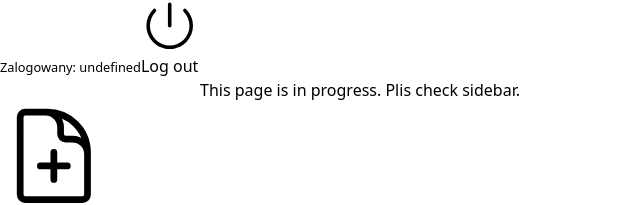
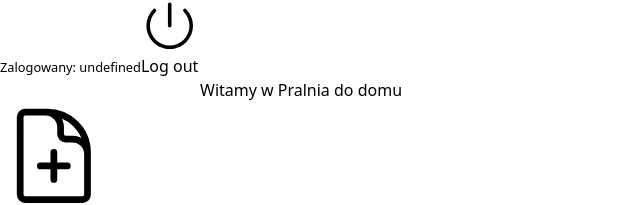
Before and after one commit to BgJw/Black-Frontend-, a Next.js app: page / in a window 1280 px wide. Shown: the part 112-317 px from the top of the page, without its empty margins (0-640 px from the left). Built offline with nearby package versions, Linux system fonts and the light colour scheme; no server answers.

Commit message:
improvement schedule component, fix double render

```diff
--- a/package.json
+++ b/package.json
@@ -25,10 +25,10 @@
     "react-redux": "^8.1.3",
     "redux": "^5.0.0",
     "redux-thunk": "^3.1.0",
-    "sass": "^1.69.4",
     "typescript": "5.2.2"
   },
   "devDependencies": {
+    "sass": "^1.69.4",
     "autoprefixer": "^10.4.16",
     "postcss": "^8.4.38",
     "tailwindcss": "^3.3.3"
--- a/src/app/list/page.tsx
+++ b/src/app/list/page.tsx
@@ -1,4 +1,5 @@
 'use client'
+
 import ListHeader from '@/components/list/header';
 import ListTitle from '@/components/list/listTitle';
 import Orders from '@/components/list/orders';
--- a/src/app/page.tsx
+++ b/src/app/page.tsx
@@ -1,11 +1,19 @@
+import BackgroundVideo from "@/components/backgroundVideo";
 
 const Home = () =>  {
+
+
   return (
-      <main className="p-2">
+      <main >
+        <BackgroundVideo />
+        <div className="h-screen w-full z-10 flex justify-center items-center relative delay-2000 duration-500 transition-all">
           <div>
-             This page is in progress.
-             Plis check sidebar.
+            <h1 className="text-[40px]">
+              Witamy w Pralnia do domu
+
+            </h1>
           </div>
+        </div>
       </main>
   )
 }
--- a/src/app/schedule/newMonth/page.tsx
+++ b/src/app/schedule/newMonth/page.tsx
@@ -25,8 +25,6 @@ const NewMonth = () => {
     const {isOpen, openModal, closeModal } = useModal();
     const {data} = useSession();
     const dispatch = useAppDispatch();
-
-
 
     const handleAddEmployee = (name: string, position: string) => {
         const employee: Partial<IEmployees> = {
--- a/src/app/signIn/page.tsx
+++ b/src/app/signIn/page.tsx
@@ -15,9 +15,6 @@ const SignIn = () => {
   const router = useRouter();
 
   const togglePasswordVisiblity = () => setPasswordShown((cur) => !cur);
-
-
-
 
   const handleSubmit = async (e: React.FormEvent) => {
     e.preventDefault();
@@ -73,7 +70,8 @@ const SignIn = () => {
               className="w-full placeholder:opacity-100 focus:border-t-primary border-t-blue-gray-200"
               labelProps={{
                 className: 'hidden',
-              }} crossOrigin={undefined}            />
+              }} crossOrigin={undefined}
+            />
           </div>
           <div className="mb-6">
             <label htmlFor="password">
--- /dev/null
+++ b/src/components/backgroundVideo/index.tsx
@@ -0,0 +1,45 @@
+'use client'
+import { useEffect, useRef, useState } from "react";
+
+const BackgroundVideo = () => {
+    const videoRef = useRef<HTMLVideoElement | null>(null);
+    const stopTime = 2;
+
+    useEffect(() => {
+        const video = videoRef.current;
+
+        if (video) {
+            video.play();
+
+            const timer = setTimeout(() => {
+                video.pause();
+                video.style.zIndex = '1';
+                video.style.filter = 'blur(10px)'
+            }, stopTime * 1000);
+
+            return () => {
+                clearTimeout(timer);
+            };
+        }
+    }, []);
+
+    return (
+        <video
+            ref={videoRef}
+            muted
+            style={{
+                zIndex: 15,
+                position: "absolute",
+                top: 0,
+                left: 0,
+                width: "100%",
+                transition: "filter .5s ease-in-out",
+            }}
+        >
+            {/* <source src="/video/video7.mp4" type="video/mp4" /> */}
+            Your browser does not support the video tag.
+        </video>
+    );
+};
+
+export default BackgroundVideo;
--- a/src/components/list/listTitle/index.tsx
+++ b/src/components/list/listTitle/index.tsx
@@ -1,4 +1,4 @@
-import { Typography } from "@material-tailwind/react";
+import { Typography } from "@material-tailwind/react/components/Typography";
 
 const LIST_HEAD = ['№', 'Data przyjęcia', 'Co przyjęte', 'Nr klienta', 'Kto przyjąl', 'Kwota', 'Status opłaty', 'Kto zrobił', 'Godzina'];
 
```
Also changed, not shown: src/components/schedule/statusMesage/StatusMessage.tsx (added, +43 -0 lines), src/components/schedule/workList/index.tsx (+5 -33 lines), 1 other file (tests, documents, lock files or other folders).
